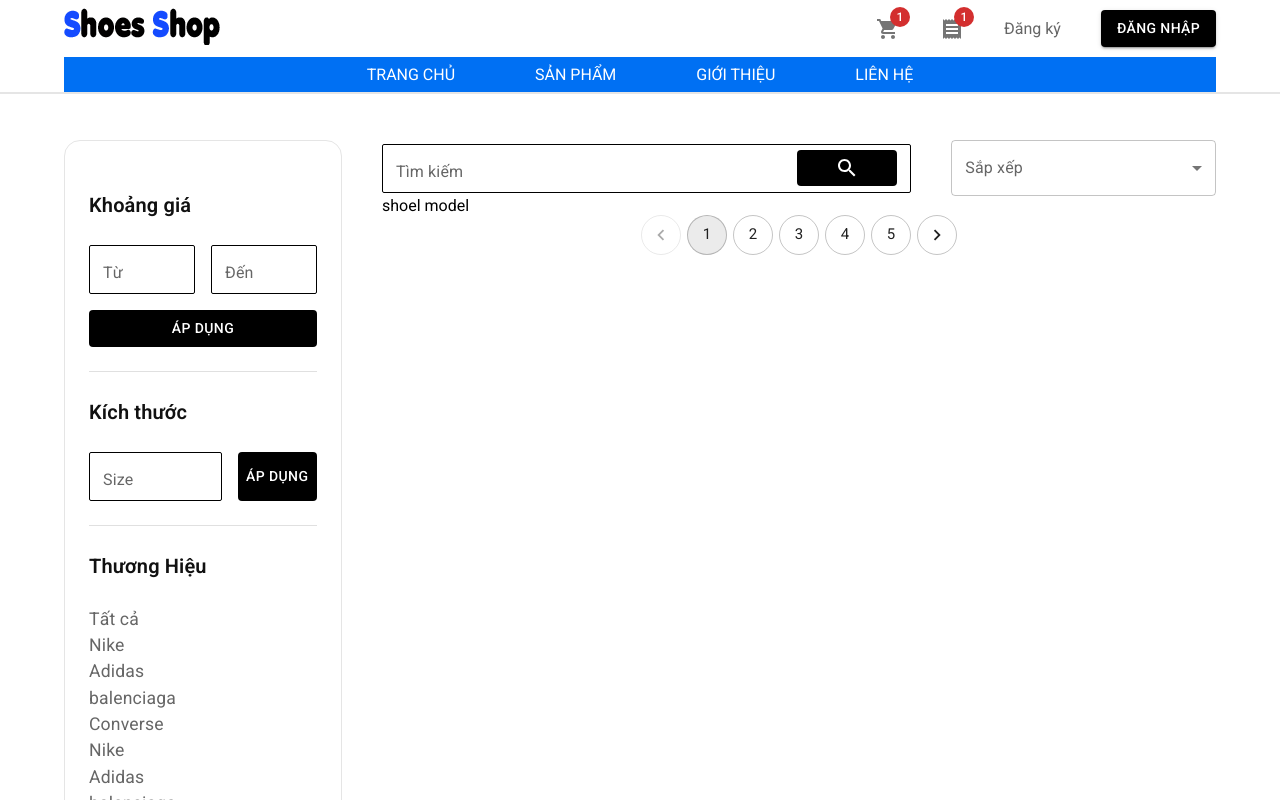
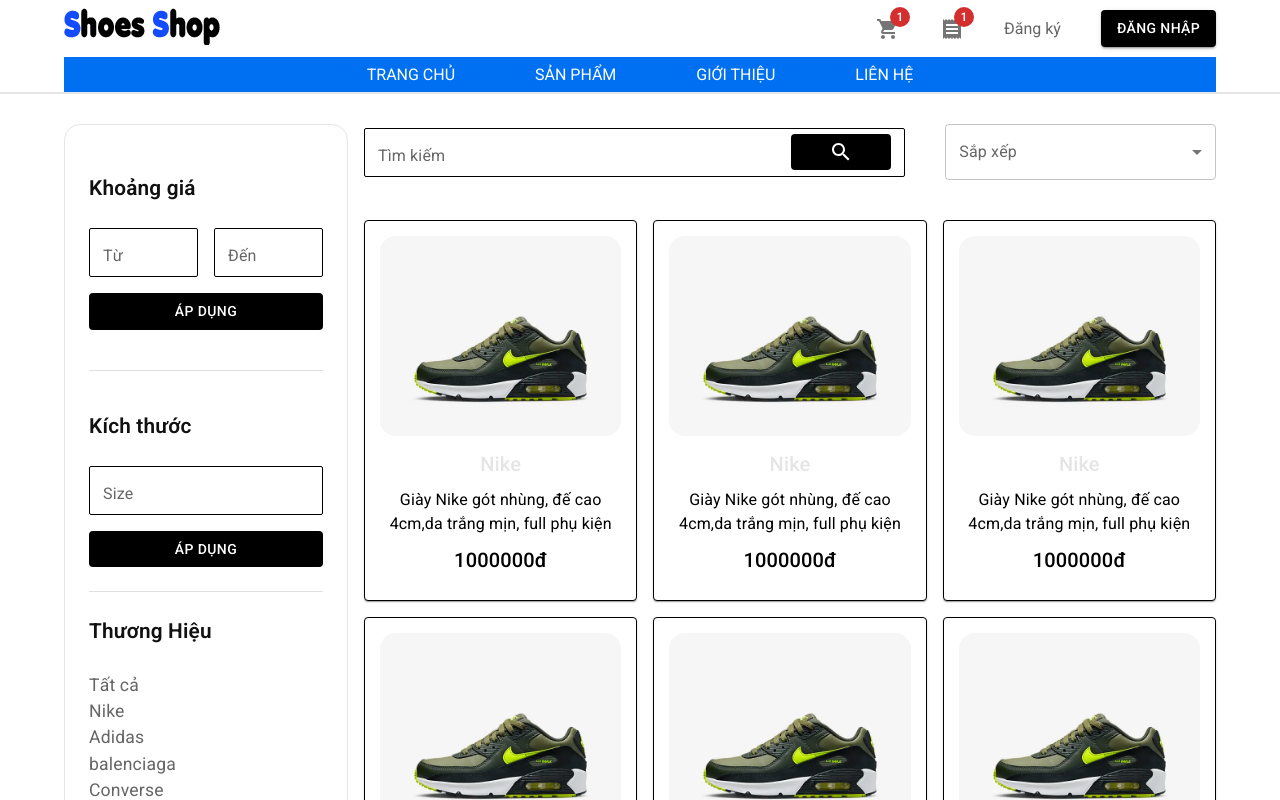
Before and after one commit to loinvl/shoes-shop-frontend, a Next.js app: page /shoes-model in a window 1280 px wide. Shown: the top 800 px of the page. Built offline with nearby package versions, Linux system fonts and the light colour scheme.

Commit message:
shoes model page ui

```diff
--- /dev/null
+++ b/components/shoes-model/ShoesModelCard.jsx
@@ -0,0 +1,44 @@
+import styleColors from "@/styles/styleColors";
+import styled from "@emotion/styled";
+import { Box, Card, CardContent, Typography } from "@mui/material";
+
+/*
+Shoes model card include:
+    - shoes model name
+    - brand
+    - min price
+*/
+
+const ShoelModelImage = styled("img")({
+  objectFit: "cover",
+  borderRadius: "1em",
+});
+
+export default function ShoelModelCard({ content, width, height }) {
+  return (
+    <Card
+      sx={{
+        border: `1px solid ${styleColors.black}`,
+        transition: "transform 0.2s ease-in-out",
+        ":hover": {
+            border: `2px solid ${styleColors.blue}`,
+            transform: "scale(1.05)" },
+      }}
+    >
+      <CardContent sx={{ textAlign: "center", padding: "15px" }}>
+        <Box>
+          <ShoelModelImage width={width} height={height} src={content.imageLink} alt="shoes model" />
+        </Box>
+        <Typography mt={1} variant="h6" color={styleColors.cloudyGray}>
+          {content.brandName}
+        </Typography>
+        <Typography mt={1} color={styleColors.black}>
+          {content.shoesModelName}
+        </Typography>
+        <Typography mt={1} variant="h6" color={styleColors.black}>
+          {content.minPrice}đ
+        </Typography>
+      </CardContent>
+    </Card>
+  );
+}
--- a/components/shoes-model/ShoesModelGrid.jsx
+++ b/components/shoes-model/ShoesModelGrid.jsx
@@ -1,3 +1,92 @@
-export default function ShoesModelGrid(){
-    return <div>shoel model</div>
+import { Grid } from "@mui/material";
+import ShoelModelCard from "./ShoesModelCard";
+import CustomLink from "../CustomLink";
+
+const contents = [
+  {
+    imageLink: "/image/shoes-sample1.webp",
+    brandName: "Nike",
+    shoesModelName: "Giày Nike gót nhùng, đế cao 4cm,da trắng mịn, full phụ kiện",
+    minPrice: 1000000,
+  },
+  {
+    imageLink: "/image/shoes-sample1.webp",
+    brandName: "Nike",
+    shoesModelName: "Giày Nike gót nhùng, đế cao 4cm,da trắng mịn, full phụ kiện",
+    minPrice: 1000000,
+  },
+  {
+    imageLink: "/image/shoes-sample1.webp",
+    brandName: "Nike",
+    shoesModelName: "Giày Nike gót nhùng, đế cao 4cm,da trắng mịn, full phụ kiện",
+    minPrice: 1000000,
+  },
+  {
+    imageLink: "/image/shoes-sample1.webp",
+    brandName: "Nike",
+    shoesModelName: "Giày Nike gót nhùng, đế cao 4cm,da trắng mịn, full phụ kiện",
+    minPrice: 1000000,
+  },
+  {
+    imageLink: "/image/shoes-sample1.webp",
+    brandName: "Nike",
+    shoesModelName: "Giày Nike gót nhùng, đế cao 4cm,da trắng mịn, full phụ kiện",
+    minPrice: 1000000,
+  },
+  {
+    imageLink: "/image/shoes-sample1.webp",
+    brandName: "Nike",
+    shoesModelName: "Giày Nike gót nhùng, đế cao 4cm,da trắng mịn, full phụ kiện",
+    minPrice: 1000000,
+  },
+  {
+    imageLink: "/image/shoes-sample1.webp",
+    brandName: "Nike",
+    shoesModelName: "Giày Nike gót nhùng, đế cao 4cm,da trắng mịn, full phụ kiện",
+    minPrice: 1000000,
+  },
+  {
+    imageLink: "/image/shoes-sample1.webp",
+    brandName: "Nike",
+    shoesModelName: "Giày Nike gót nhùng, đế cao 4cm,da trắng mịn, full phụ kiện",
+    minPrice: 1000000,
+  },
+  {
+    imageLink: "/image/shoes-sample1.webp",
+    brandName: "Nike",
+    shoesModelName: "Giày Nike gót nhùng, đế cao 4cm,da trắng mịn, full phụ kiện",
+    minPrice: 1000000,
+  },
+  {
+    imageLink: "/image/shoes-sample1.webp",
+    brandName: "Nike",
+    shoesModelName: "Giày Nike gót nhùng, đế cao 4cm,da trắng mịn, full phụ kiện",
+    minPrice: 1000000,
+  },
+  {
+    imageLink: "/image/shoes-sample1.webp",
+    brandName: "Nike",
+    shoesModelName: "Giày Nike gót nhùng, đế cao 4cm,da trắng mịn, full phụ kiện",
+    minPrice: 1000000,
+  },
+  {
+    imageLink: "/image/shoes-sample1.webp",
+    brandName: "Nike",
+    shoesModelName: "Giày Nike gót nhùng, đế cao 4cm,da trắng mịn, full phụ kiện",
+    minPrice: 1000000,
+  },
+];
+
+export default function ShoesModelGrid() {
+  return (
+    <Grid container spacing={2}>
+      {contents.map((content, index) => (
+        <Grid item key={index} xs={12} sm={6} md={4}>
+          <CustomLink href="#">
+            <ShoelModelCard width="100%" height="200px" content={content} />
+          </CustomLink>
+        </Grid>
+      ))}
+    </Grid>
+  );
 }
--- a/components/shoes-model/SideBar.jsx
+++ b/components/shoes-model/SideBar.jsx
@@ -1,4 +1,4 @@
-import { Box, Divider, Slider, Stack, Typography } from "@mui/material";
+import { Box, Divider, FormControl, InputLabel, MenuItem, Select, Slider, Stack, Typography } from "@mui/material";
 import styleColors from "@/styles/styleColors";
 import { useState } from "react";
 import { NumberInput, PrimaryInput } from "../StyledTextField";
@@ -21,16 +21,28 @@
 ];
 
 export default function SideBar() {
+  const [brand, setBrand] = useState('');
+
+  const handleChooseBrand = (event) => {
+    setBrand(event.target.value);
+  };
+
   return (
-    <Box p={3} sx={{ border: `1px solid ${styleColors.cloudyGray}`, borderRadius: "1em" }}>
-      <Box my={3}>
-        <Typography variant="h6" fontWeight={600} color={styleColors.oilBlack}>
+    <Box p={{ xs: 1, md: 3 }} sx={{ border: `1px solid ${styleColors.cloudyGray}`, borderRadius: "1em" }}>
+      <Box display="flex" flexDirection={{ xs: "row", sm: "column" }} gap={2}>
+        <Box my={3} flex={2}>
+          <Typography sx={{ fontSize: { xs: "1.1em", md: "1.3em" } }} fontWeight={600} color={styleColors.oilBlack}>
             Khoảng giá
           </Typography>
           <Box mt={3}>
-          <Box display="flex" justifyContent="space-between" gap={2}>
-            <NumberInput label="Từ" type="number" />
-            <NumberInput label="Đến" type="number" />
+            <Box
+              display="flex"
+              flexDirection={{ xs: "row", sm: "column", md: "row" }}
+              justifyContent="space-between"
+              gap={2}
+            >
+              <NumberInput fullWidth label="Từ" type="number" />
+              <NumberInput fullWidth label="Đến" type="number" />
             </Box>
             <Box mt={2}>
               <PrimaryButton fullWidth>ÁP DỤNG</PrimaryButton>
@@ -38,11 +50,11 @@
           </Box>
         </Box>
         <Divider />
-      <Box my={3}>
-        <Typography variant="h6" fontWeight={600} color={styleColors.oilBlack}>
+        <Box my={3} flex={1}>
+          <Typography sx={{ fontSize: { xs: "1.1em", md: "1.3em" } }} fontWeight={600} color={styleColors.oilBlack}>
             Kích thước
           </Typography>
-        <Box mt={3} display="flex" gap={2}>
+          <Box mt={3} display="flex" flexDirection="column" gap={2}>
             <Box flex={5}>
               <NumberInput fullWidth label="Size" type="number" />
             </Box>
@@ -53,18 +65,31 @@
             </Box>
           </Box>
         </Box>
+      </Box>
       <Divider />
       <Box my={3}>
-        <Typography variant="h6" fontWeight={600} color={styleColors.oilBlack}>
+        <Typography sx={{ fontSize: { xs: "1.1em", md: "1.3em" } }} fontWeight={600} color={styleColors.oilBlack}>
           Thương Hiệu
         </Typography>
-        <Box mt={3}>
+        <Box mt={3} display={{ xs: "none", sm: "block" }}>
           {brands.map((brand, index) => (
             <Typography key={index} color={styleColors.metalGray} sx={{ fontSize: "1.1em" }}>
               {brand}
             </Typography>
           ))}
         </Box>
+        <Box mt={3} display={{ xs: "block", sm: "none" }}>
+          <FormControl fullWidth>
+            <InputLabel id="brand">Chọn</InputLabel>
+            <Select labelId="brand" id="brandList" value={brand} label="Chọn" onChange={handleChooseBrand}>
+              {brands.map((brand, index) => (
+                <MenuItem key={index} value={brand}>
+                  {brand}
+                </MenuItem>
+              ))}
+            </Select>
+          </FormControl>
+        </Box>
       </Box>
     </Box>
   );
--- a/components/shoes-model/TopBar.jsx
+++ b/components/shoes-model/TopBar.jsx
@@ -20,7 +20,7 @@
           InputProps={{
             endAdornment: (
               <InputAdornment position="end">
-                <PrimaryButton sizes="large" sx={{width: "100px"}}>
+                <PrimaryButton sizes="large" sx={{width: {md: "100px"}}}>
                   <Search />
                 </PrimaryButton>
               </InputAdornment>
--- a/pages/shoes-model/index.jsx
+++ b/pages/shoes-model/index.jsx
@@ -6,7 +6,7 @@
 export default function ShoesModel() {
   return (
     <Container>
-      <Box my={5} display="flex" gap={5}>
+      <Box mt={{sm: 3}} mb={10} display="flex" flexDirection={{xs:"column", sm: "row"}} gap={2}>
         <Box flex={1}>
           <SideBar />
         </Box>
@@ -14,10 +14,10 @@
           <Box>
             <TopBar />
           </Box>
-          <Box>
+          <Box mt={5}>
             <ShoesModelGrid />
           </Box>
-          <Stack alignItems="center">
+          <Stack mt={5} alignItems="center">
             <Pagination count={5} variant="outlined" size="large"/>
           </Stack>
         </Box>
```
Lines whose indentation alone changed are shown as unchanged.
